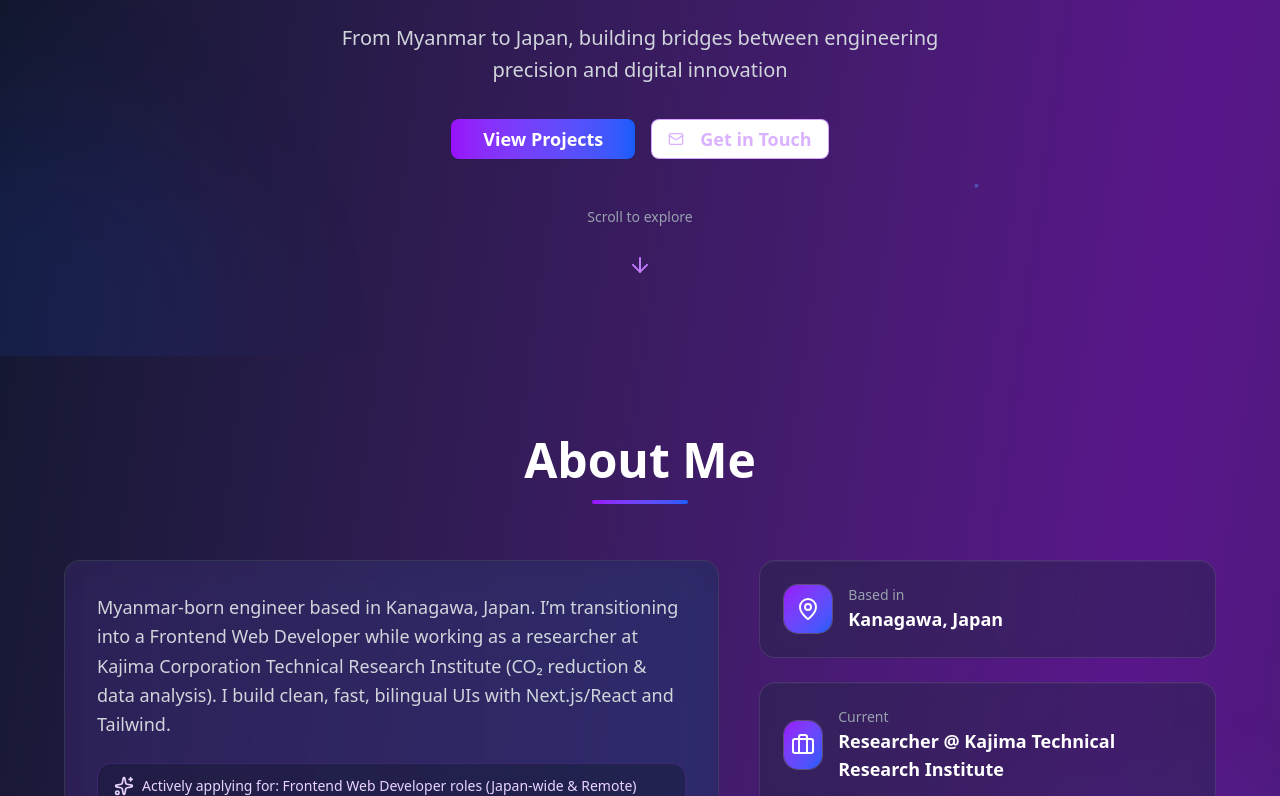
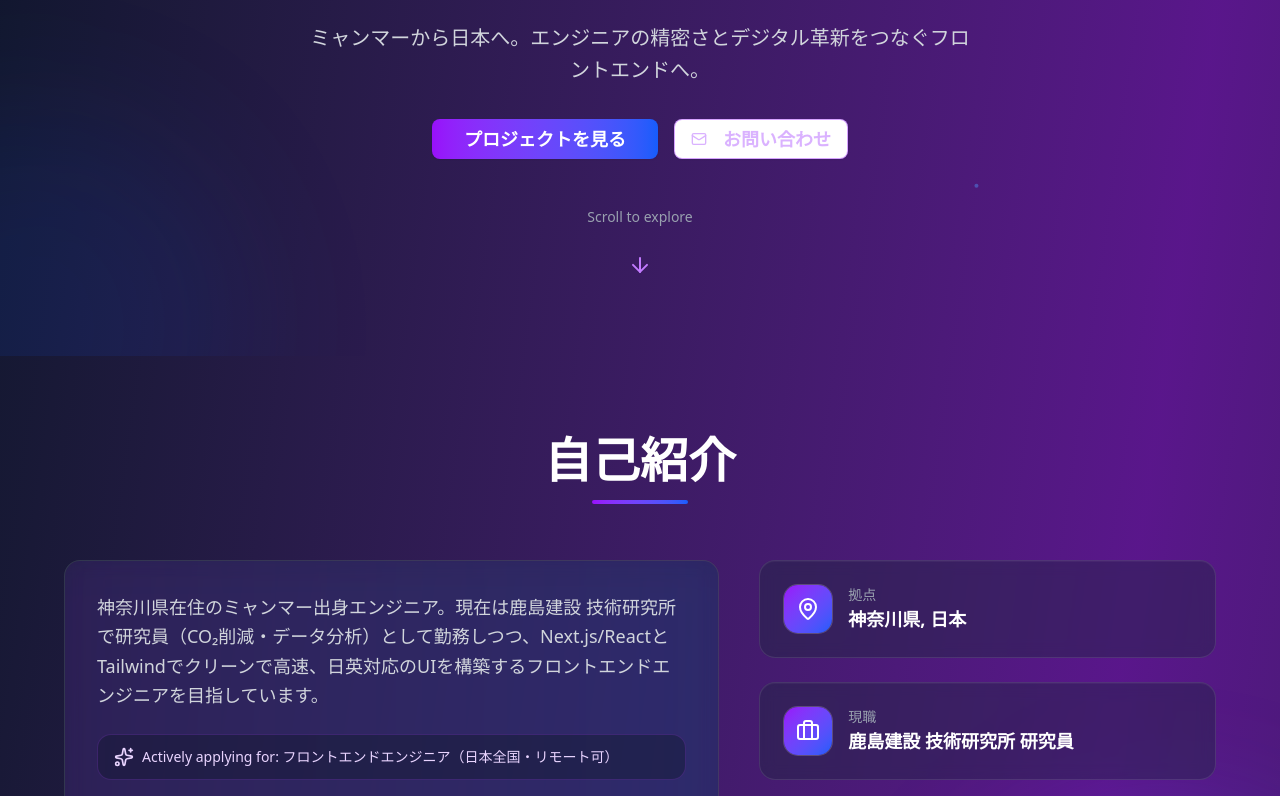
Before and after one commit to shinthantnaingGit/shin-thant-naing-portfolio, a React (Vite) app: page / in a window 1280 px wide. Shown: the part 444-1240 px from the top of the page. Built offline with nearby package versions, Linux system fonts and the light colour scheme.

Commit message:
feat(language): set default language to Japanese

```diff
--- a/src/App.jsx
+++ b/src/App.jsx
@@ -11,7 +11,7 @@ import Experience from "./components/Experience";
 import Contact from "./components/Contact";
 
 function App() {
-  const [language, setLanguage] = useState("en");
+  const [language, setLanguage] = useState("ja");
 
   const t = messages[language];
 
--- a/src/I18n/messages.js
+++ b/src/I18n/messages.js
@@ -164,7 +164,7 @@ export const messages = {
           title: "Research Engineer",
           company:
             "Dispatch: Enchant Inc. → Assignment: Kajima Corporation Technical Research Institute (GI Fund CN Concrete Project)",
-          location: "Tokyo, Japan",
+          location: "Kanagawa, Odawara, Japan",
           period: "Sep 2024 - Present",
           description:
             "Research support and operations at Kajima Technical Research Institute: quotation handling, procurement coordination, standardization and safety, data整理/visualization, and stakeholder communication.",
@@ -179,7 +179,7 @@ export const messages = {
           ],
         },
         internship: {
-          title: "Frontend Web Developer",
+          title: "Frontend Web Developer (Intern)",
           company: "MMS IT",
           location: "Myanmar・Remote",
           period: "Jul 2025 - Present · 3 mos",
@@ -422,7 +422,7 @@ export const messages = {
           title: "研究員",
           company:
             "派遣元：エンチャント株式会社 ／ 派遣先：鹿島建設株式会社 技術研究所（GI基金CNコンクリートPJ）",
-          location: "東京都, 日本",
+          location: "神奈川県、小田原市、日本",
           period: "2024年9月 - 現在",
           description:
             "見積対応、設備の調達管理、標準化・安全の整備、研究支援（センサー設置補助・データ整理/グラフ化）、関係者調整などを担当。",
@@ -437,9 +437,9 @@ export const messages = {
           ],
         },
         internship: {
-          title: "フロントエンドWeb開発者",
+          title: "フロントエンドWeb開発者（インターン）",
           company: "MMS IT",
-          location: "ミャンマー・リモート",
+          location: "ミャンマー、 リモート",
           period: "2025年7月 - 現在 · 3ヶ月",
           description:
             "フロントエンド開発者インターンとしてWebプロジェクトに参加し、Inventura Appの作成と会社の現在進行中のプロジェクトを最新のWeb技術でサポートしました。",
```
